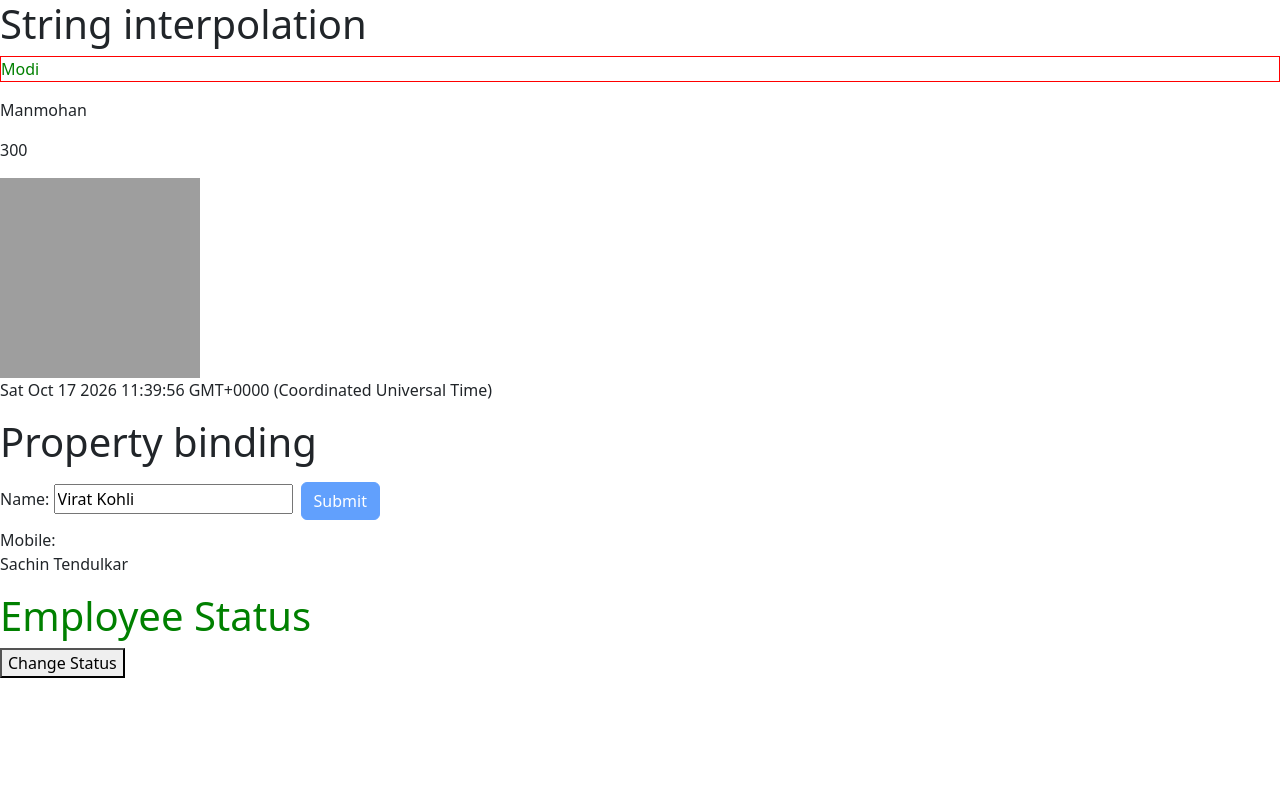
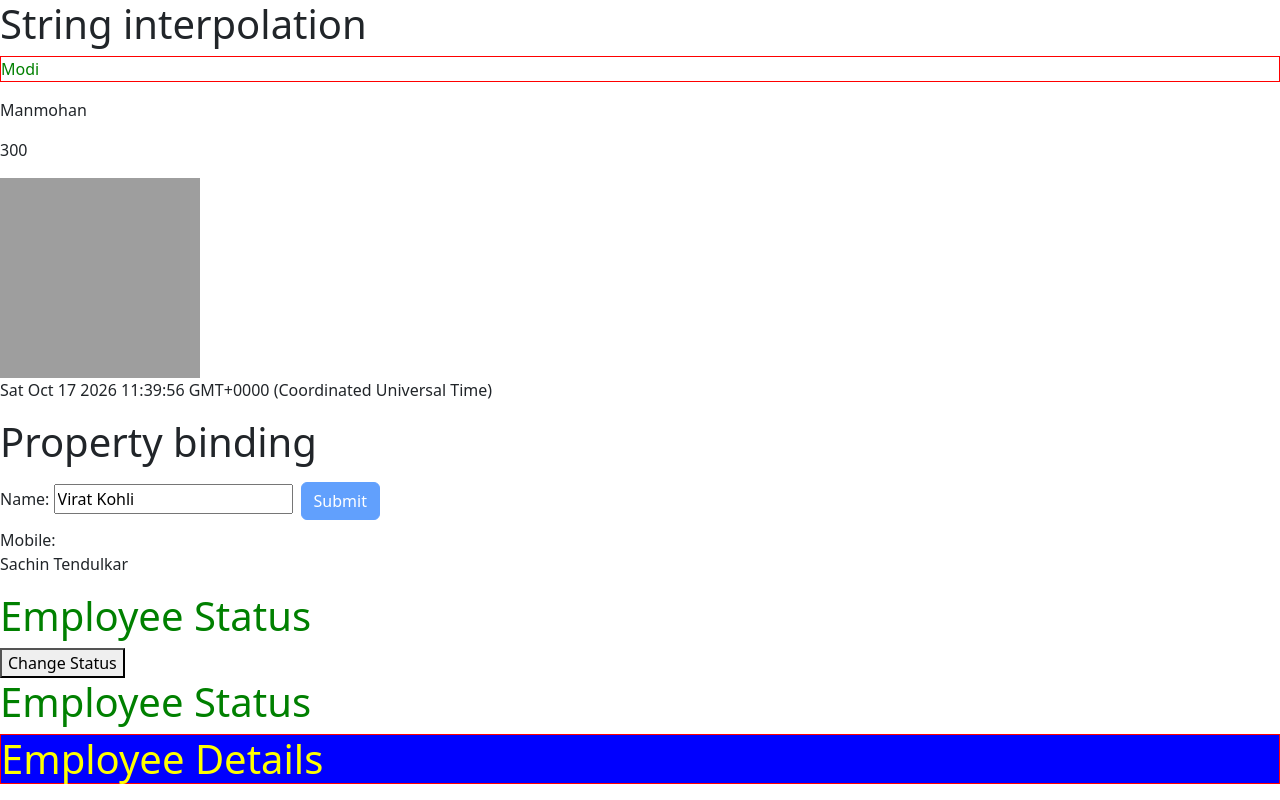
Before and after one commit to manupenikalapati/angular-practice, an Angular app in the folder data-binding-practice/: page / in a window 1280 px wide. Built offline with nearby package versions, Linux system fonts and the light colour scheme; grey boxes are pictures that could not be loaded.

Commit message:
Practice Angular class binding

```diff
--- a/data-binding-practice/src/app/app.css
+++ b/data-binding-practice/src/app/app.css
@@ -15,3 +15,15 @@
 .inactive {
     color: red;
 }
+
+.myactive {
+    color: yellow
+}
+
+.large {
+    border: 1px solid red;
+}
+
+.highlighted {
+    background-color: blue;
+}
--- a/data-binding-practice/src/app/app.html
+++ b/data-binding-practice/src/app/app.html
@@ -16,8 +16,11 @@ Mobile: <input [hidden]=ishidden/>
 
 <!--class binding-->
 
+
 <h1 [class.active]='isActive' [class.inactive]="!isActive">Employee Status</h1>
 <button (click)="changeStatus()">Change Status</button>
 
+<h1 [class]="isActive ? 'active' : 'inactive'">Employee Status</h1>
 
+<h1 [class.myactive]="isactive" [class.large]="isLarge" [class.highlighted]="isHighlighted">Employee Details</h1>
 <router-outlet />
--- a/data-binding-practice/src/app/app.ts
+++ b/data-binding-practice/src/app/app.ts
@@ -34,4 +34,9 @@ export class App {
   changeStatus() {
     this.isActive = !this.isActive
   }
+
+  //multiple class bindings on one element
+  isactive = true
+  isLarge = true
+  isHighlighted = true
 }
```
